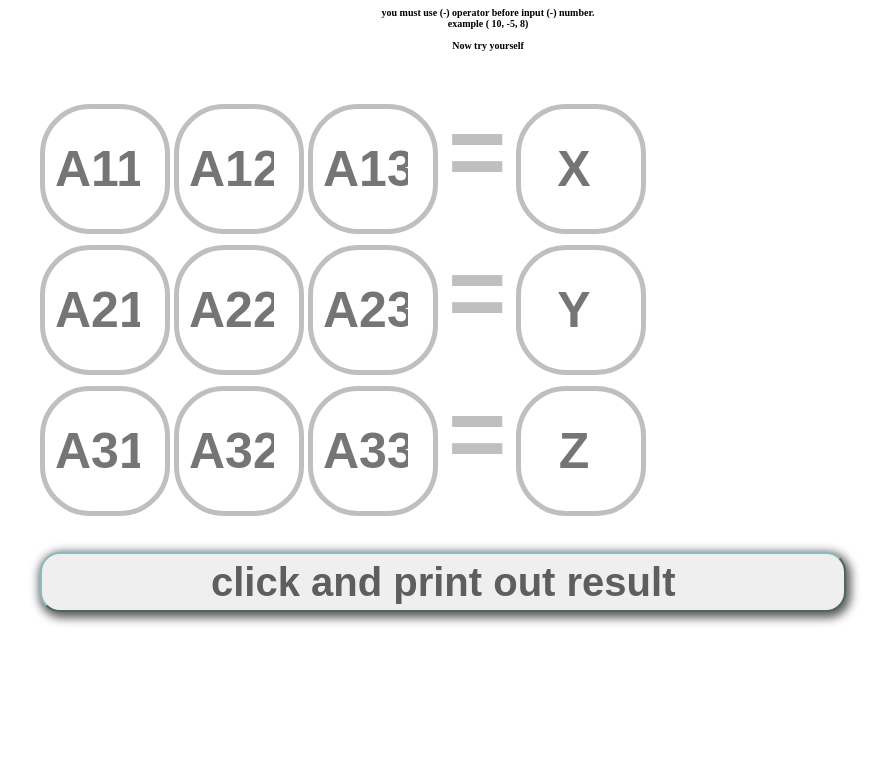
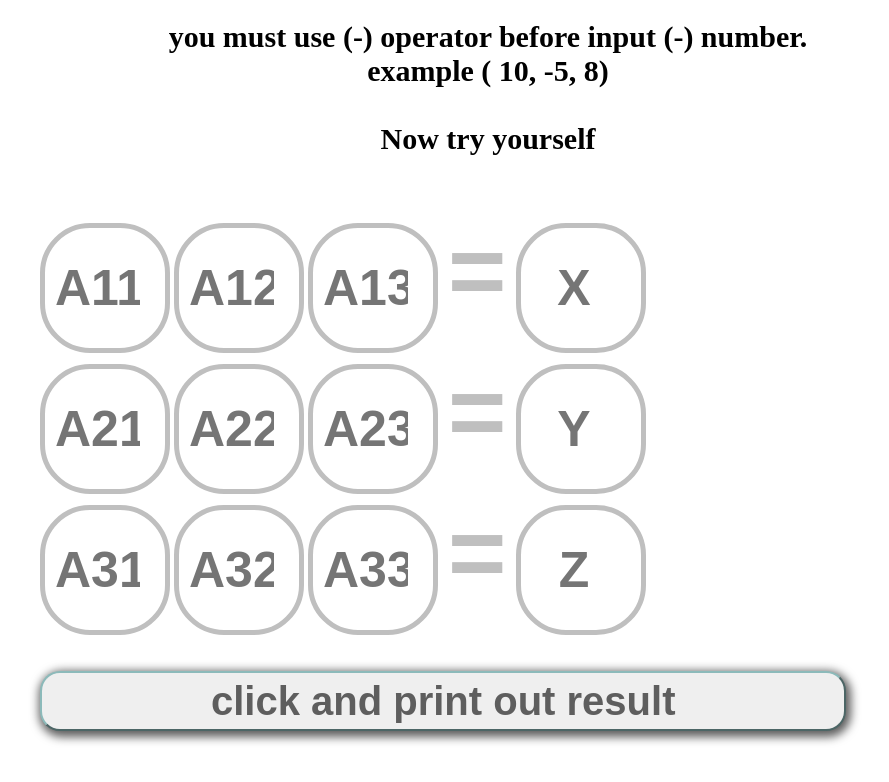
Before and after one commit to abid678/matrix-project-, a plain HTML site: page index.html in a window 1280 px wide. Shown: the top 782 px of the page, without its empty margins (152-1041 px from the left). Drawn offline with Linux system fonts and the light colour scheme.

Commit message:
Update index.html

```diff
--- a/index.html
+++ b/index.html
@@ -5,7 +5,7 @@
 				<title>Page title</title>
 </head>
 <body>
-				<h1 style="text-align:center; font-size:10px;"> you must use (-) operator before input (-) number. <br> example ( 10, -5, 8) <br><br>Now try yourself </h1>
+				<h1 style="text-align:center; font-size:30px;"> you must use (-) operator before input (-) number. <br> example ( 10, -5, 8) <br><br>Now try yourself </h1>
 
 			<br><br>
 			<div style="margin:auto;width:70%;">
```
